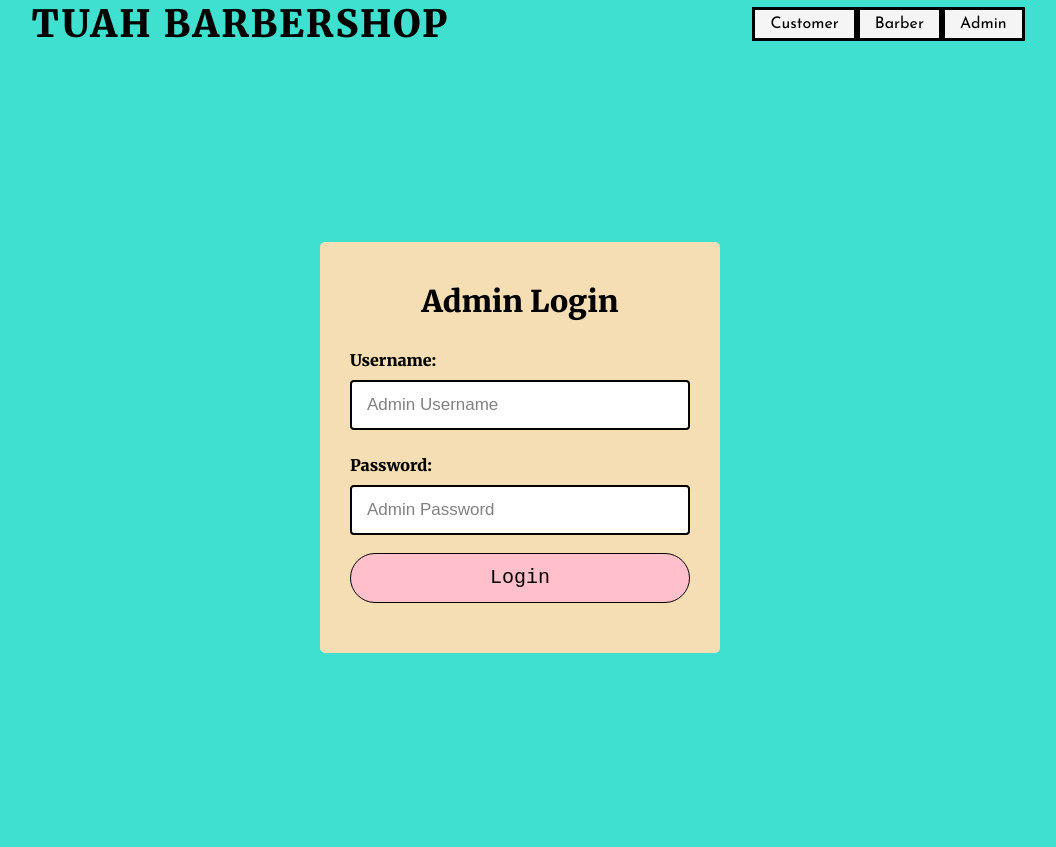
After one commit to naufalazim/barbershop-app, a PHP site: page /adminlogin.php in a window 1280 px wide. The commit adds this page. Shown: the whole page, without its empty margins (120-1176 px from the left). Run offline with PHP 8.4, Linux system fonts and the light colour scheme.

Commit message:
1.1v
Develop:

- Admin login
- Header some change

```diff
--- /dev/null
+++ b/adminlogin.css
@@ -0,0 +1,88 @@
+/* FONT  */
+@import url('https://fonts.googleapis.com/css2?family=Josefin+Sans:ital,wght@0,400;1,700&family=Merriweather:wght@900&display=swap');
+/* font-family: 'Dancing Script', cursive; */
+/* font-family: 'Merriweather', serif;  */
+
+
+* {
+    margin: 0;
+    padding: 0;
+    box-sizing: border-box;
+}
+
+/* Content Login Page  */
+
+.container {
+    display: flex;
+    align-items: center;
+    justify-content: center;
+    min-height: 100vh;
+    background: turquoise;
+
+}
+
+.box {
+    background: wheat;
+    width: 400px;
+    padding: 40px 30px 50px 30px;
+    text-align: center;
+    border-radius: 5px;
+}
+
+/* Part: FORM  */
+.form input{
+    width: 100%;
+    height: 50px;
+    border: 2px solid black;
+    border-radius: 4px;
+    margin: 0px 20px 0px 0px;
+    padding: 0 15px;
+    font-size: 17px;
+}
+
+.form input::placeholder {
+    color: grey;
+    font-size: 17px;
+
+}
+
+/* USERNAME & PASSWORD label  */
+label p {
+    text-align: left;
+    margin: 15px 0px 0px 0px;
+    padding: 10px 0px;
+    font-family: 'Merriweather', serif;
+    font-weight: 400;
+}
+
+
+/* Login Title Box  */
+.box h4 {
+    font-size: 30px;
+    font-family: 'Merriweather', serif;
+    font-weight: bold;
+    text-align: center;
+    margin-bottom: 20px;
+
+
+}
+
+/* ========= SUBMIT BUTTON ================ */
+
+input[type="submit"] {
+    width: 100%;
+    border: 1px solid black;
+    background: pink;
+    border-radius: 50px;
+    font-size: 20px;
+    font-family: 'Courier New', Courier, monospace;
+    font-weight: 400;
+    cursor: pointer;
+    outline: none;
+}
+
+input[type="submit"]:hover {
+    /* border-color: ; */
+    background: blue;
+    transition: .5s;
+}
--- /dev/null
+++ b/adminlogin.php
@@ -0,0 +1,44 @@
+<!DOCTYPE html>
+<html lang="en">
+<head>
+    <meta charset="UTF-8">
+    <meta http-equiv="X-UA-Compatible" content="IE=edge">
+    <meta name="viewport" content="width=device-width, initial-scale=1.0">
+    <link rel="stylesheet" href="adminlogin.css">
+
+    <title>Admin Login</title>
+</head>
+<body>
+
+    <!-- PART: Header -->
+    <?php include 'head.php'  ?>
+
+    <!-- PART: Login  -->
+    <div class="container">
+
+        <div class="box">
+
+            <!-- <div class="title"> -->
+                <h4>Admin Login</h4>
+            <!-- </div> -->
+
+            <form class="form" action="" method="POST">
+                <label><p>Username:</p> </label>
+                <input type="text" class="" placeholder="Admin Username"  value=""> <br>
+
+
+                <label><p>Password:</p>  </label>
+                <input type="password" class="" placeholder="Admin Password" value="">
+
+                <div class="submit-btn">
+                <br><input class="btn" type="submit" value="Login">
+                </div>
+
+            </form>
+
+        </div>
+
+    </div>
+
+</body>
+</html>
--- a/head.css
+++ b/head.css
@@ -13,14 +13,19 @@
 
 /* Navigation  */
 nav {
-    margin-top: 20px;
+    position: sticky;
+    position: -webkit-sticky;
+    top: 0; /* required */
+    /* margin-top: 20px; */
     display: flex;
     justify-content: space-around;
     align-items: center;
+    background-color: turquoise;
 }
 
 
 .nav-links {
+
     display: flex;
     width: 20%;
     justify-content: space-around;
@@ -28,6 +33,7 @@ nav {
 
 /* Kotak nav  */
 .nav-links li {
+    background: whitesmoke;
     list-style: none;
     border: solid 3px black;
     padding: 6px 15px;
@@ -35,7 +41,7 @@ nav {
 }
 
 .nav-links li:hover {
-    background-color: turquoise;
+    background-color: yellow;
 
 }
 
--- a/head.php
+++ b/head.php
@@ -4,7 +4,11 @@
     <meta charset="UTF-8">
     <meta http-equiv="X-UA-Compatible" content="IE=edge">
     <meta name="viewport" content="width=device-width, initial-scale=1.0">
-    <link rel="stylesheet" href="head.css">
+    <!-- <link rel="stylesheet" href="head.css"> -->
+    <style>
+     <?php include "head.css" ?>
+    </style>
+
     <title>Header</title>
 </head>
 <body>
@@ -18,7 +22,7 @@
     <ul class="nav-links">
         <li><a href="#">Customer</a></li>
         <li><a href="#">Barber</a></li>
-        <li><a href="#">Admin</a></li>
+        <li><a href="adminlogin.php">Admin</a></li>
     </ul>
 
     </nav>
```
